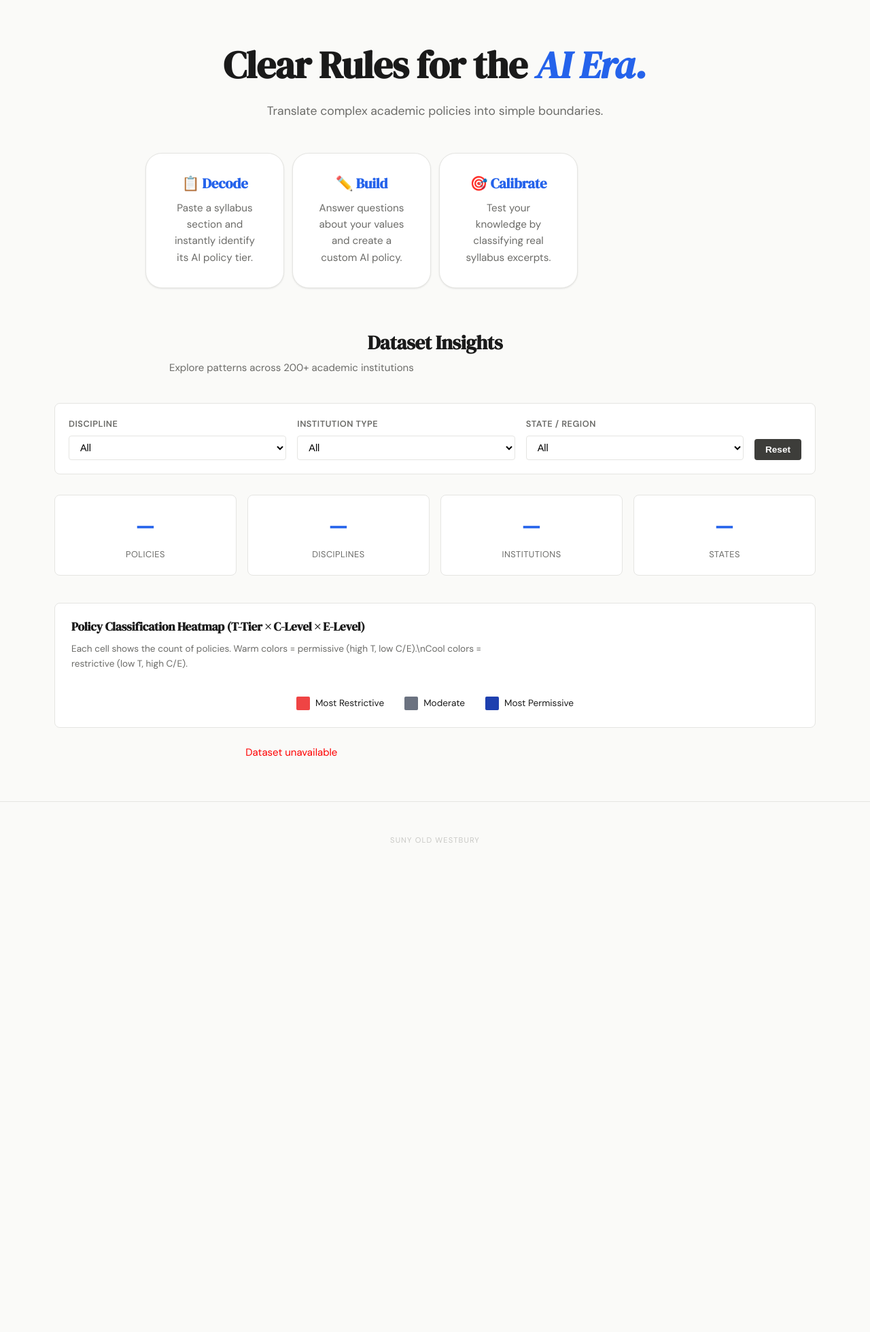
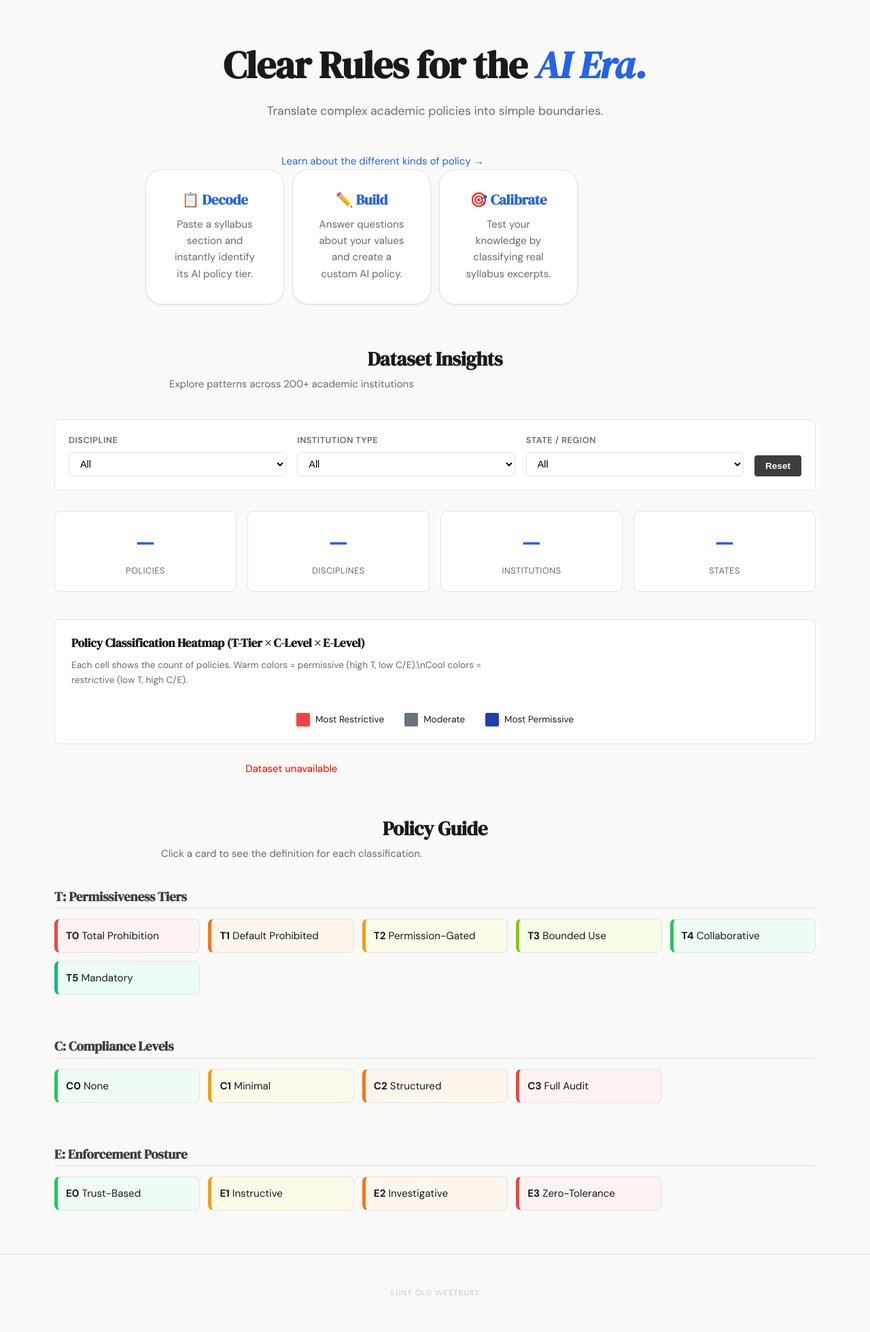
Before and after one commit to aninuona/syllabus-decoder, a Flask app: page / in a window 1280 px wide. Shown: the part 74-2034 px from the top of the page at 68% size. Before the commit the page ends 1314 px from the top, so only its background shows below. Run offline with Flask 3, Linux system fonts and the light colour scheme.

Commit message:
Update index.html

```diff
--- a/templates/index.html
+++ b/templates/index.html
@@ -237,6 +237,8 @@
   <main class="hero-container">
     <h1>Clear Rules for the <span class="highlight">AI Era.</span></h1>
     <p class="subtitle">Translate complex academic policies into simple boundaries.</p>
+    <p style="margin-top: var(--space-4);">
+    <a href="#policy-guide" class="text-link">Learn about the different kinds of policy →</a></p>
 
     <div class="card-grid">
       <a href="/decoder" class="nav-card">
@@ -337,6 +339,39 @@
       </div>
     </div>
   </section>
+
+  <section id="policy-guide" class="dashboard-section">
+    <div class="dashboard-header">
+        <h2>Policy Guide</h2>
+        <p>Click a card to see the definition for each classification.</p>
+    </div>
+
+    <h3 class="guide-group-title">T: Permissiveness Tiers</h3>
+    <div class="card-grid">
+        <details class="guide-card t0"><summary><strong>T0</strong> Total Prohibition</summary><p>AI use is banned for all work. "Strictly prohibited," "No AI allowed."</p></details>
+        <details class="guide-card t1"><summary><strong>T1</strong> Default Prohibited</summary><p>Not allowed unless explicitly permitted for a specific assignment.</p></details>
+        <details class="guide-card t2"><summary><strong>T2</strong> Permission-Gated</summary><p>Requires prior instructor approval case-by-case.</p></details>
+        <details class="guide-card t3"><summary><strong>T3</strong> Bounded Use</summary><p>Allowed for support (brainstorming, tutoring) but not for drafting work.</p></details>
+        <details class="guide-card t4"><summary><strong>T4</strong> Collaborative</summary><p>Active use encouraged; AI treated as a partner or co-author.</p></details>
+        <details class="guide-card t5"><summary><strong>T5</strong> Mandatory</summary><p>Assignments require the use of AI to be completed.</p></details>
+    </div>
+
+    <h3 class="guide-group-title" style="margin-top: 40px;">C: Compliance Levels</h3>
+    <div class="card-grid">
+        <details class="guide-card c0"><summary><strong>C0</strong> None</summary><p>No requirement to disclose or cite AI use.</p></details>
+        <details class="guide-card c1"><summary><strong>C1</strong> Minimal</summary><p>Mention AI use, but no specific format required.</p></details>
+        <details class="guide-card c2"><summary><strong>C2</strong> Structured</summary><p>Formal citation (APA/MLA) and specific attribution of AI's role.</p></details>
+        <details class="guide-card c3"><summary><strong>C3</strong> Full Audit</summary><p>Requires submission of prompt logs, drafts, and reflections.</p></details>
+    </div>
+
+    <h3 class="guide-group-title" style="margin-top: 40px;">E: Enforcement Posture</h3>
+    <div class="card-grid">
+        <details class="guide-card e0"><summary><strong>E0</strong> Trust-Based</summary><p>Relies on student integrity; no mention of monitoring.</p></details>
+        <details class="guide-card e1"><summary><strong>E1</strong> Instructive</summary><p>Warning about hallucinations and risks of academic dishonesty.</p></details>
+        <details class="guide-card e2"><summary><strong>E2</strong> Investigative</summary><p>Explicit mention that AI detectors or audits will be used.</p></details>
+        <details class="guide-card e3"><summary><strong>E3</strong> Zero-Tolerance</summary><p>Automatic referral to student conduct for any suspected violation.</p></details>
+    </div>
+   </section>
 
   <footer>
     SUNY Old Westbury
```
